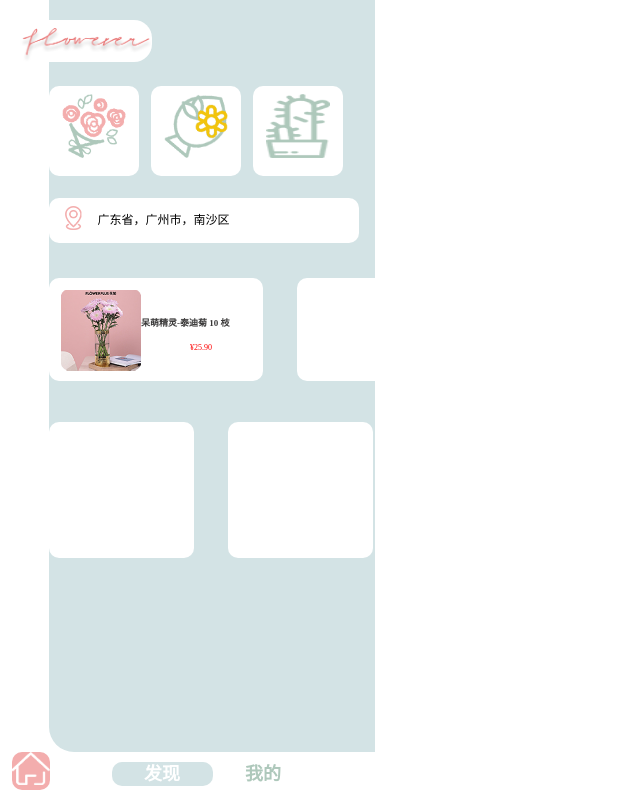
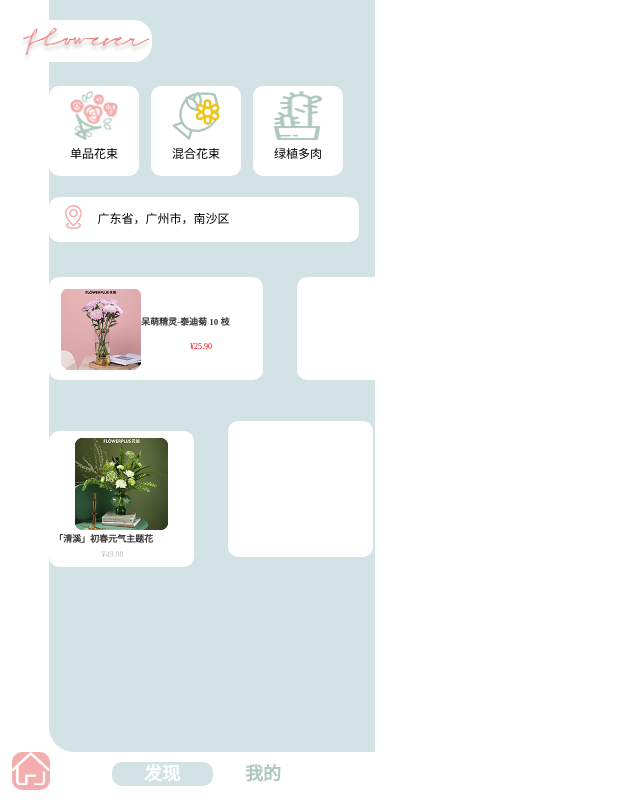
Before and after one commit to hezijian6338/shop-of-flower-mobile, a Nuxt app: page /shop in a window 1280 px wide. Shown: the whole page, without its empty margins (0-640 px from the left). Built offline with nearby package versions, Linux system fonts and the light colour scheme.

Commit message:
首页元素切图完毕

```diff
--- a/pages/shop.vue
+++ b/pages/shop.vue
@@ -11,18 +11,21 @@
           class="object-center w-16 h-16 style: padding-top: 8px"
           src="~/assets/png/flower1.png"
         />
+        <span>单品花束</span>
       </div>
       <div class="product mr-3">
         <img
           class="object-bottom w-16 h-16 style: padding-top: 8px"
           src="~/assets/png/flower2.png"
         />
+        <span>混合花束</span>
       </div>
       <div class="product mr-3">
         <img
           class="object-bottom w-16 h-16 style: padding-top: 8px"
           src="~/assets/png/flower3.png"
         />
+        <span>绿植多肉</span>
       </div>
       <!-- <div class="product mr-3">
         <img
@@ -60,6 +63,17 @@
       <div class="limit-item"></div>
     </div>
     <div class="current-list overflow-x-scroll overflow-y-hidden">
+      <div class="current-item">
+        <div class="current-item-photo">
+          <img src="~/assets/png/current.png" />
+        </div>
+        <div class="current-item-name">
+          <p>「清溪」初春元气主题花</p>
+        </div>
+        <div class="current-item-price">
+          <p>¥49.00</p>
+        </div>
+      </div>
       <div class="current-item"></div>
       <div class="current-item"></div>
       <div class="current-item"></div>
@@ -91,7 +105,7 @@ export default {
 .product-list {
   /* padding-top: 86px;
   padding-left: 17px; */
-  height: 91px;
+  /* height: 91px; */
   white-space: nowrap;
 }
 
@@ -99,12 +113,25 @@ export default {
   display: inline-block;
   width: 90px;
   height: 90px;
+  text-align: center;
   background: rgba(255, 255, 255, 1);
   border-radius: 10px;
 }
 
 .product > img {
-  margin: 8px auto;
+  margin: 5px auto 0;
+  width: 48.5px;
+  height: 48.5px;
+}
+
+.product > span {
+  margin: 0 auto;
+  width: 47px;
+  height: 12px;
+  font-size: 12px;
+  font-family: Adobe Heiti Std;
+  font-weight: normal;
+  color: rgba(0, 0, 0, 1);
 }
 
 .location {
@@ -193,6 +220,36 @@ export default {
   border-radius: 10px;
 }
 
+.current-item-photo {
+  margin: 7px auto 2px;
+  width: 93px;
+  height: 93px;
+}
+
+.current-item-name > p {
+  margin: 0 auto;
+  width: 135px;
+  height: 9px;
+  font-size: 9px;
+  font-family: Adobe Heiti Std;
+  font-weight: bold;
+  color: rgba(58, 57, 57, 1);
+}
+
+.current-item-price {
+  margin: 7px auto 2px;
+}
+
+.current-item-price > p {
+  margin: 0 auto;
+  width: 40px;
+  height: 7px;
+  font-size: 8px;
+  font-family: Adobe Heiti Std;
+  font-weight: normal;
+  color: rgba(194, 191, 191, 1);
+}
+
 /* .type {
   height: 90px;
 }
```
Also changed, not shown: assets/png/current.png (added).
